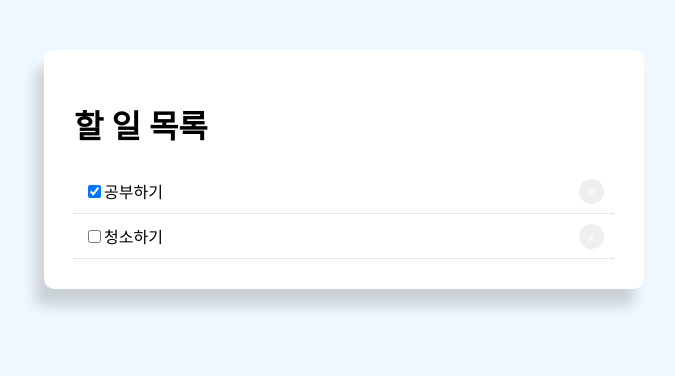
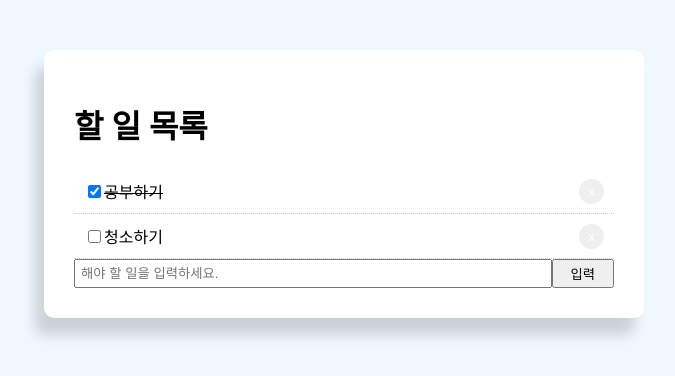
Before and after one commit to jaeheehan/react-todo-app, a React (Create React App) app: page / in a window 1280 px wide. Shown: the top 376 px of the page, without its empty margins (296-971 px from the left). Built offline with nearby package versions, Linux system fonts and the light colour scheme.

Commit message:
1차 완성

```diff
--- a/src/App.js
+++ b/src/App.js
@@ -11,11 +11,11 @@
         float: "right"
     }
 
-    getStyle = () => {
+    getStyle = (completed) => {
         return {
             padding: "10px",
             borderBottom: "1px #ccc dotted",
-            textDecoration: "none"
+            textDecoration: completed? "line-through" : "none"
         }
     }
     state = {
@@ -39,6 +39,33 @@
         this.setState({todoData : newTodoData});
     }
 
+    handleChange = (e) => {
+        //console.log(e.target.value);
+        this.setState({value: e.target.value})
+    }
+
+    handleSubmit = (e) => {
+        e.preventDefault();
+
+        let newTodo = {
+            id:Date.now(),
+            title: this.state.value,
+            completed: false
+        }
+
+        this.setState( { todoData : [...this.state.todoData, newTodo], value: ""})
+    }
+
+    handleChangeComplete = (id) => {
+        let newTodoData = this.state.todoData.map(data=> {
+            if(data.id === id){
+                data.completed = !data.completed
+            }
+            return data;
+        })
+        this.setState({todoData : newTodoData})
+    }
+
     render() {
         return (
           <div className="container">
@@ -47,12 +74,23 @@
                       <h1>할 일 목록</h1>
                   </div>
                   {this.state.todoData.map((data)=> (
-                      <div style={this.getStyle()} key={data.id}>
-                          <input type="checkbox" defaultChecked={data.completed}/>
+                      <div style={this.getStyle(data.completed)} key={data.id}>
+                          <input type="checkbox" defaultChecked={data.completed} onChange={()=>this.handleChangeComplete(data.id)}/>
                           {data.title}
                           <button style={this.btnStyle} onClick={()=> this.handleClick(data.id)}>x</button>
                       </div>
                   ))}
+
+                  <form style={{display: 'flex'}} onSubmit={this.handleSubmit}>
+                      <input type="text"
+                             name="value"
+                             style={{ flex: "10", padding: "5px"}}
+                             placeholder="해야 할 일을 입력하세요."
+                             value={this.state.value}
+                             onChange={this.handleChange}
+                      />
+                      <input type="submit" value="입력" className="btn" style={{flex:1}}/>
+                  </form>
 
               </div>
           </div>
```
